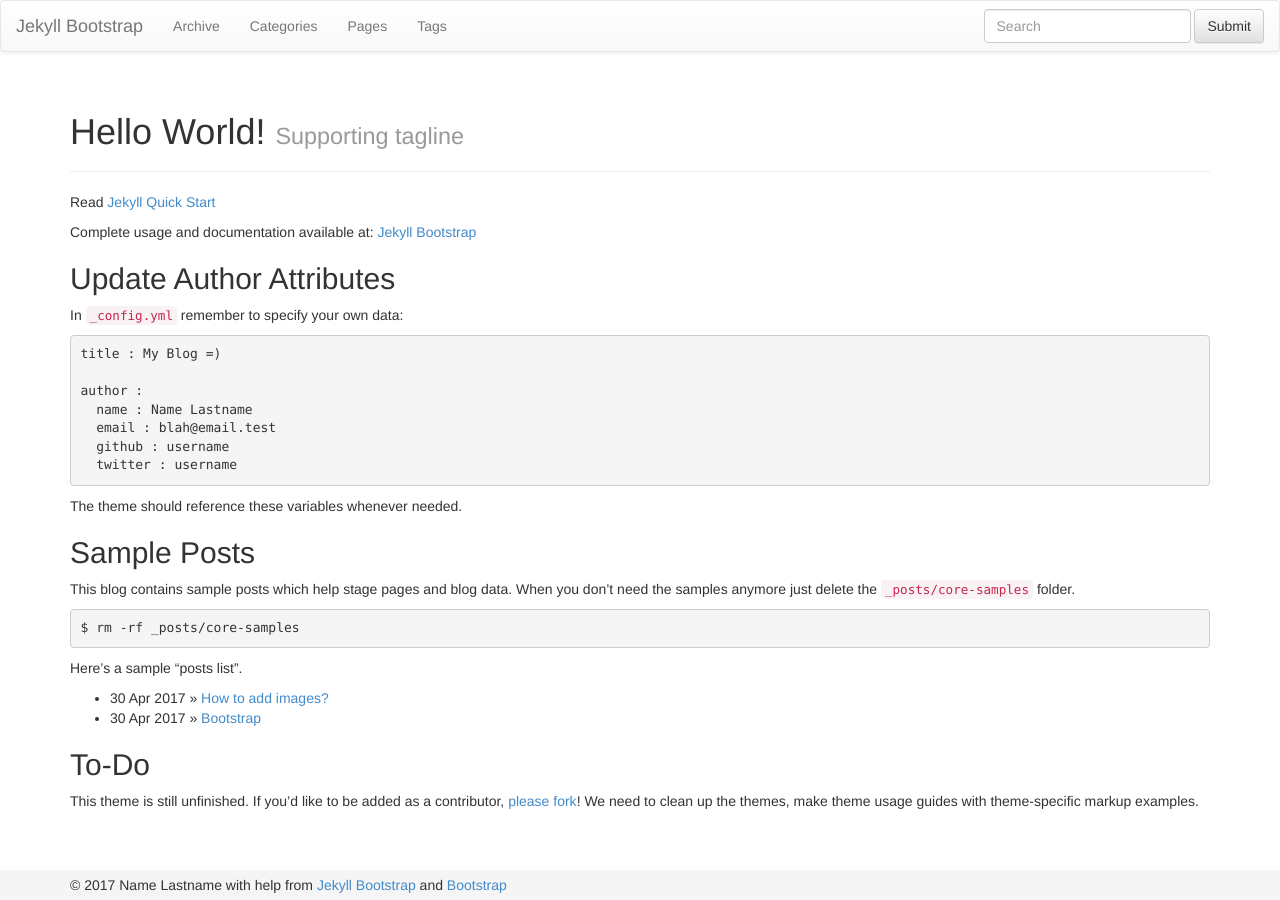
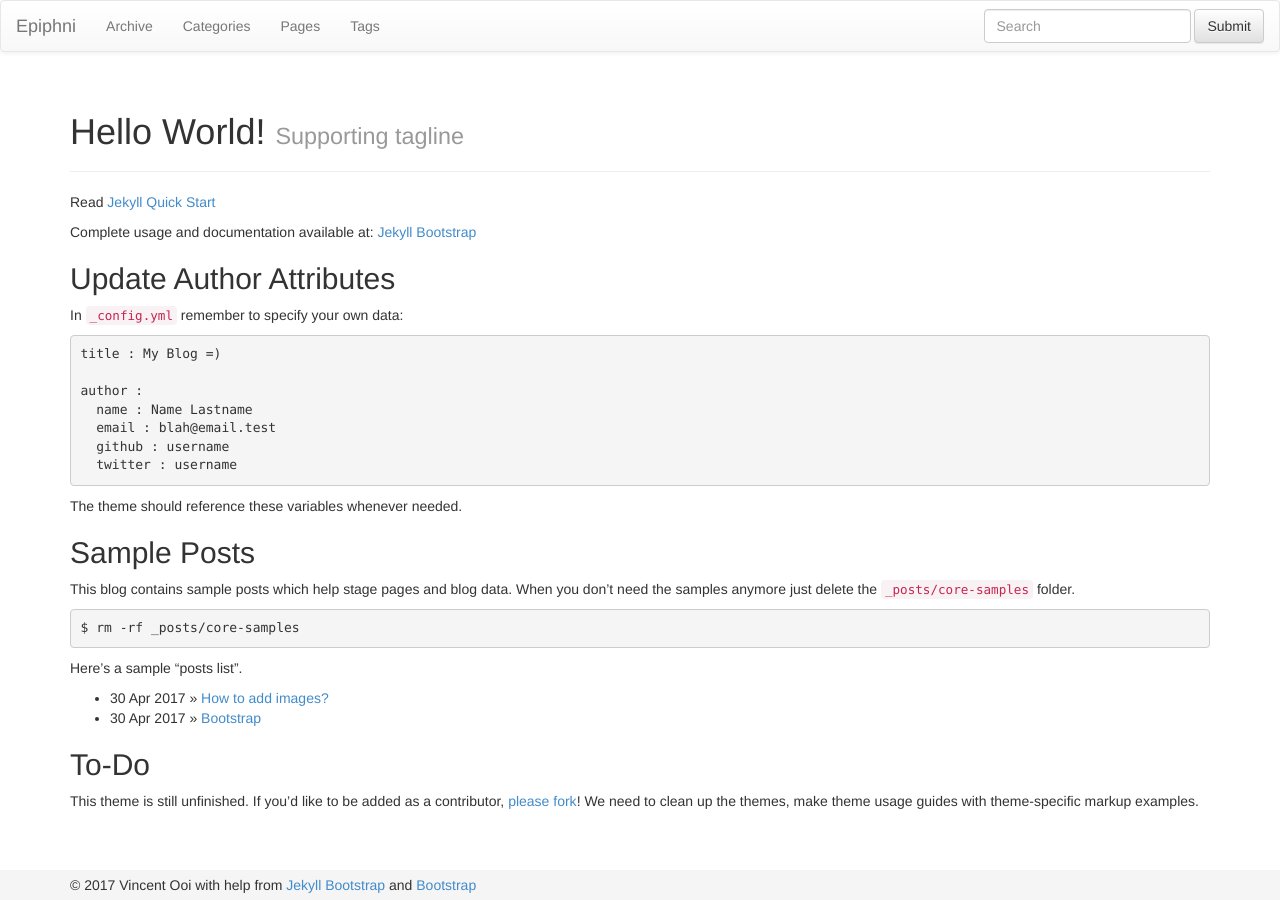
Before and after one commit to epiphni/epiphni.github.io, a Jekyll site: the page built from index.md, in a window 1280 px wide. Built offline with Jekyll 4.4.1, drawn with Linux system fonts in a browser that asks for light colours; nearby versions of some CDN libraries.

Commit message:
Update _config.yml

```diff
--- a/_config.yml
+++ b/_config.yml
@@ -8,14 +8,14 @@
 # Themes are encouraged to use these universal variables
 # so be sure to set them if your theme uses them.
 #
-title : Jekyll Bootstrap
-tagline: Site Tagline
+title : Epiphni
+tagline: The Joy of Learning
 author :
-  name : Name Lastname
-  email : blah@email.test
-  github : username
-  twitter : username
-  feedburner : feedname
+  name : Vincent Ooi
+  email : vincent@ooi.cc
+  github : epiphni
+  twitter : epiphni
+  feedburner : epiphni
 
 # The production_url is only used when full-domain names are needed
 # such as sitemap.txt
@@ -25,7 +25,7 @@
 # Else if you are pushing to username.github.io, replace with your username.
 # Finally if you are pushing to a GitHub project page, include the project name at the end.
 #
-production_url : http://username.github.io
+production_url : http://epiphni.github.io
 
 gems: ["jekyll-sitemap"]
 
@@ -84,7 +84,7 @@
   comments :
     provider : disqus
     disqus :
-      short_name : jekyllbootstrap
+      short_name : epiphni
     livefyre :
       site_id : 123
     intensedebate :
```
